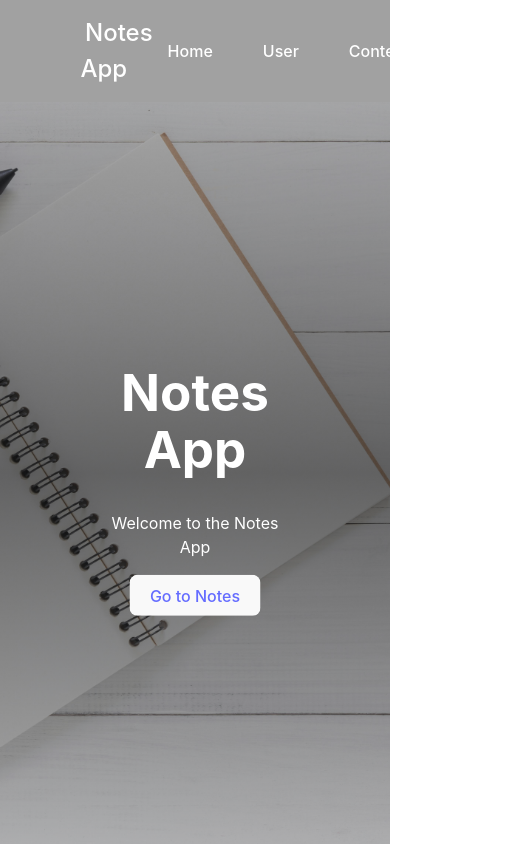
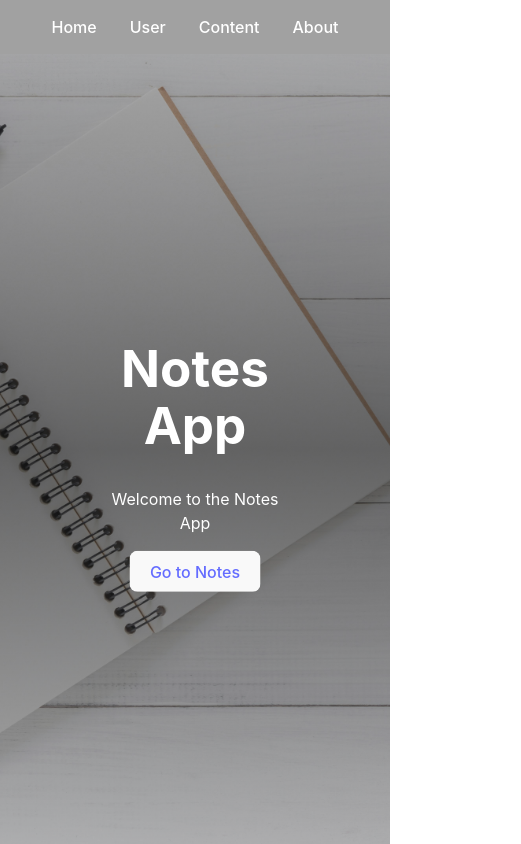
Before and after one commit to lizjadejohnson/reactMasterUserAuth, a React (Vite) app in the folder frontend/: page / in a window 390 px wide. Shown: the whole page, 521 px wide, since content can reach past the window. Built offline with nearby package versions, Linux system fonts and the light colour scheme; no server answers.

Commit message:
updates to navbar for mobile

```diff
--- a/frontend/src/App.css
+++ b/frontend/src/App.css
@@ -15,11 +15,13 @@
 }
 
 .MainContent {
-
   flex-grow: 1; /* Takes up all available space after navbar (explicitly set) is accounted for */
   display: flex;
   flex-direction: column;
+  color: black;
+  background-color: white;
 }
+
 
 .logo {
   height: 6em;
@@ -83,7 +85,8 @@
 
 .navbar-title {
   color: white;
-  font-size: 24px;
+  font-size: 1.75em;
+  text-transform: uppercase;
 }
 
 .navbar ul {
@@ -98,7 +101,7 @@
 .navbar a, .dropdown-menu a {
   color: white;
   text-decoration: none;
-  padding: 10px 15px;
+  padding: 15px 15px;
 
 }
 
@@ -121,7 +124,7 @@
   position: absolute;
   top: 125%;
   left: 0;
-  min-width: 100px;
+  min-width: 120px;
   z-index: 1;
 }
 
@@ -160,6 +163,27 @@ textarea {
 /* Display dropdown menu only when its parent is hovered over */
 .navbar ul li:hover > ul {
   display: inherit;
+}
+
+/* Mobile styles */
+@media (max-width: 768px) {
+
+  .navbar {
+    display: flex;
+    justify-content: space-around;
+    align-items: center;
+    padding: 15px 15px;
+    margin-left: 0 auto;
+    box-sizing: border-box;
+  }
+
+  .navbar ul {
+    gap: 3px;
+  }
+
+  .navbar-title {
+    display: none;
+  }
 }
 
 
```
